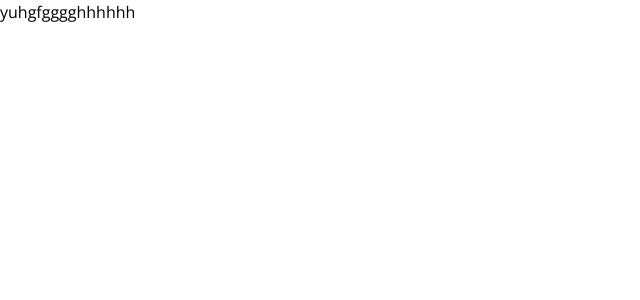
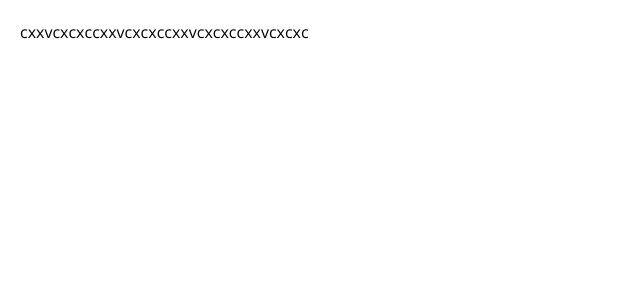
Before and after one commit to JahidWebDev/Catting-Application, a React (Vite) app: page /home in a window 1280 px wide. Shown: the top 300 px of the page, without its empty margins (0-640 px from the left). Built offline with nearby package versions, Linux system fonts and the light colour scheme; no server answers; sample sign-in values are in the browser's storage.

Commit message:
email verify update

```diff
--- a/src/pages/Home.jsx
+++ b/src/pages/Home.jsx
@@ -1,8 +1,40 @@
 
+import { useEffect, useState } from "react";
+import { useSelector } from "react-redux"
+import { useNavigate } from "react-router-dom";
+import { getAuth, onAuthStateChanged } from "firebase/auth";
 
 const Home = () => {
+  const auth = getAuth();
+  const data = useSelector((state) => state.userDetails.userInfo);
+   console.log(data);
+   const navigate = useNavigate();
+   const [verify, setVerify] =useState(false)
+   useEffect(() =>{
+    if (!data) {
+      navigate("/login")
+    }
+   });
+   onAuthStateChanged(auth, (user) => {
+    if (user.emailVerified) {
+      setVerify(true)
+    } else {
+      setVerify(false)
+    }
+  });
   return (
-    <div>yuhgfgggghhhhhh</div>
+    <div className="flex p-5">
+       {verify ? (
+        <>
+         <div>cxxvcxcxc</div>
+         <div>cxxvcxcxc</div>
+         <div>cxxvcxcxc</div>
+         <div>cxxvcxcxc</div>
+       </>
+       ) : (
+        <p>please verify your email</p>
+       )}
+    </div>
   )
 }
 
```
